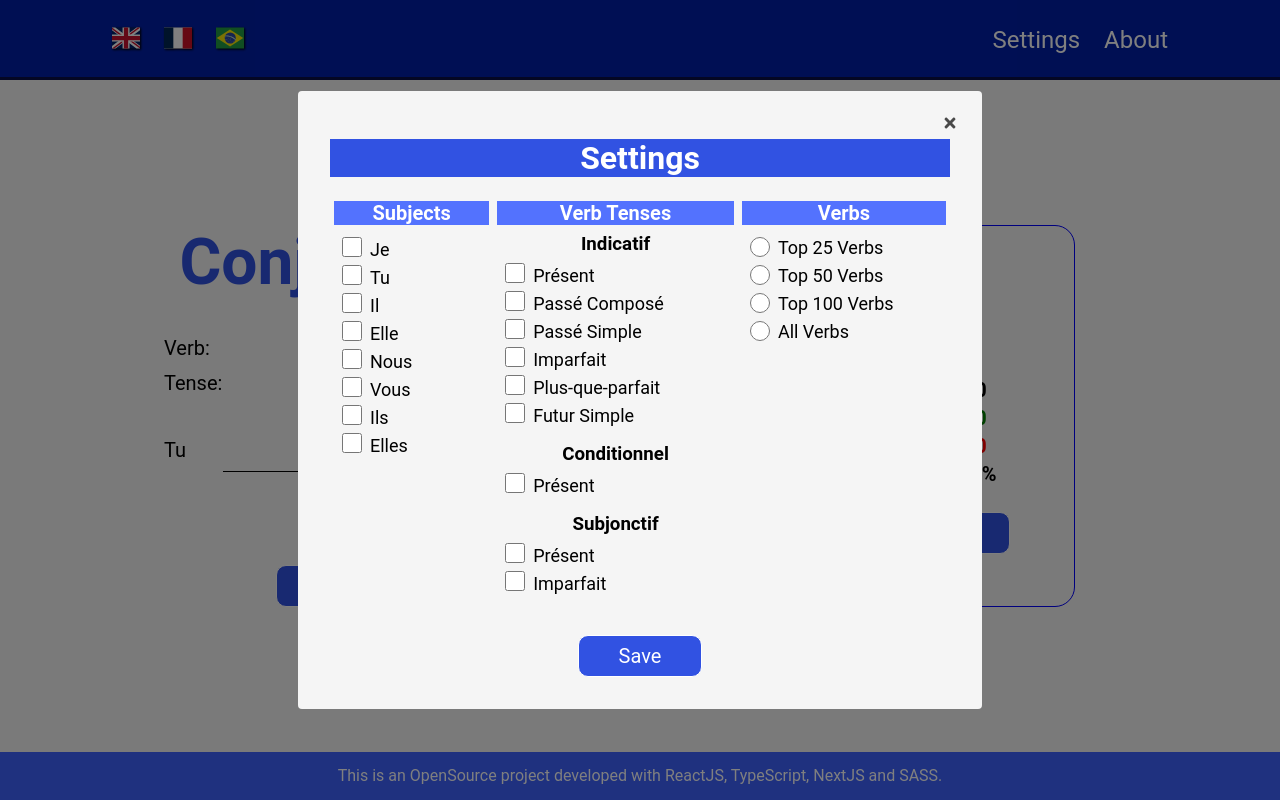
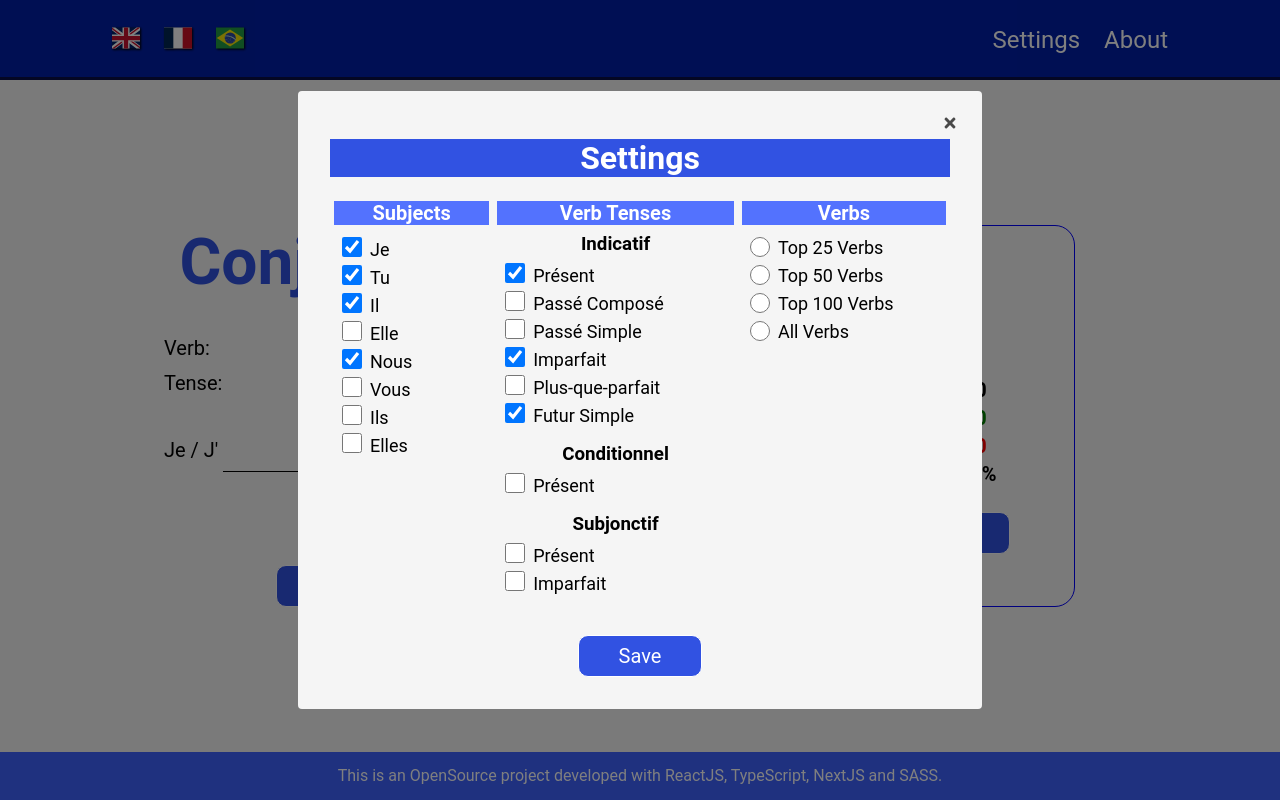
Before and after one commit to flaviobvds/conjuguons, a Next.js app: page / in a window 1280 px wide. Both pictures are taken after a click on the link "Settings". Built offline with nearby package versions, Linux system fonts and the light colour scheme.

Commit message:
checkboxes functional

```diff
--- a/src/components/OptionWithCheckBox/index.tsx
+++ /dev/null
@@ -1,18 +0,0 @@
-import styles from './optionWithCheckBox.module.scss'
-
-interface OptionWithCheckBoxProps {
-    option: string
-}
-
-export function OptionWithCheckBox({option}: OptionWithCheckBoxProps) {
-    return (
-        <div className={styles.options}>
-            <input
-                type="checkbox"
-                className={styles.checkBox}
-                onChange={e => console.log(e.target.checked)}
-            />
-            <span>{option}</span>
-        </div>
-    )
-}
--- a/src/components/SettingsModal/index.tsx
+++ b/src/components/SettingsModal/index.tsx
@@ -5,9 +5,10 @@ import { FaTimes as CloseButton } from 'react-icons/fa'
 import { translatedText } from '@/hooks/translatedText';
 import { useLanguage } from "@/hooks/language";
 import { Settings } from '@/pages';
-import { OptionWithCheckBox } from '../OptionWithCheckBox';
+import { SubjectOptionWithCheckBox } from '../SubjectOptionWithCheckBox';
 
 import styles from './settingsModal.module.scss'
+import { TenseOptionWithCheckBox } from '../TenseOptionWithCheckBox';
 
 interface SettingsModalProps {
     isOpen: boolean;
@@ -38,14 +39,54 @@ export function SettingsModal({ isOpen, onRequestClose, settings, setSettings }:
                         Subjects
                     </h2>
 
-                    <OptionWithCheckBox option='Je' />
-                    <OptionWithCheckBox option='Tu' />
-                    <OptionWithCheckBox option='Il' />
-                    <OptionWithCheckBox option='Elle' />
-                    <OptionWithCheckBox option='Nous' />
-                    <OptionWithCheckBox option='Vous' />
-                    <OptionWithCheckBox option='Ils' />
-                    <OptionWithCheckBox option='Elles' />
+                    <SubjectOptionWithCheckBox
+                        option='Je'
+                        arrItem={0}
+                        settings={settings}
+                        setSettings={setSettings}
+                    />
+                    <SubjectOptionWithCheckBox
+                        option='Tu'
+                        arrItem={1}
+                        settings={settings}
+                        setSettings={setSettings}
+                    />
+                    <SubjectOptionWithCheckBox
+                        option='Il'
+                        arrItem={2}
+                        settings={settings}
+                        setSettings={setSettings}
+                    />
+                    <SubjectOptionWithCheckBox
+                        option='Elle'
+                        settings={settings}
+                        arrItem={6}
+                        setSettings={setSettings}
+                    />
+                    <SubjectOptionWithCheckBox
+                        option='Nous'
+                        arrItem={3}
+                        settings={settings}
+                        setSettings={setSettings}
+                    />
+                    <SubjectOptionWithCheckBox
+                        option='Vous'
+                        arrItem={4}
+                        settings={settings}
+                        setSettings={setSettings}
+                    />
+                    <SubjectOptionWithCheckBox
+                        option='Ils'
+                        arrItem={5}
+                        settings={settings}
+                        setSettings={setSettings}
+                    />
+                    <SubjectOptionWithCheckBox
+                        option='Elles'
+                        arrItem={7}
+                        settings={settings}
+                        setSettings={setSettings}
+                    />
                 </div>
 
                 <div className={styles.selectionContainer}>
@@ -56,25 +97,70 @@ export function SettingsModal({ isOpen, onRequestClose, settings, setSettings }:
                     <h3 className={styles.tenseCategory}>
                         Indicatif
                     </h3>
-                    <OptionWithCheckBox option='Présent' />
-                    <OptionWithCheckBox option='Passé Composé' />
-                    <OptionWithCheckBox option='Passé Simple' />
-                    <OptionWithCheckBox option='Imparfait' />
-                    <OptionWithCheckBox option='Plus-que-parfait' />
-                    <OptionWithCheckBox option='Futur Simple' />
+                    <TenseOptionWithCheckBox
+                        option='Présent'
+                        arrItem={'PRESENT'}
+                        settings={settings}
+                        setSettings={setSettings}
+                    />
+                    <TenseOptionWithCheckBox
+                        option='Passé Composé'
+                        arrItem={'PASSE_COMPOSE'}
+                        settings={settings}
+                        setSettings={setSettings}
+                    />
+                    <TenseOptionWithCheckBox
+                        option='Passé Simple'
+                        arrItem={'PASSE_SIMPLE'}
+                        settings={settings}
+                        setSettings={setSettings}
+                    />
+                    <TenseOptionWithCheckBox
+                        option='Imparfait'
+                        arrItem={'IMPARFAIT'}
+                        settings={settings}
+                        setSettings={setSettings}
+                    />
+                    <TenseOptionWithCheckBox
+                        option='Plus-que-parfait'
+                        arrItem={'PLUS_QUE_PARFAIT'}
+                        settings={settings}
+                        setSettings={setSettings}
+                    />
+                    <TenseOptionWithCheckBox
+                        option='Futur Simple'
+                        arrItem={'FUTUR'}
+                        settings={settings}
+                        setSettings={setSettings}
+                    />
 
 
                     <h3 className={styles.tenseCategory}>
                         Conditionnel
                     </h3>
-                    <OptionWithCheckBox option='Présent' />
+                    <TenseOptionWithCheckBox
+                        option='Présent'
+                        arrItem={'CONDITIONNEL_PRESENT'}
+                        settings={settings}
+                        setSettings={setSettings}
+                    />
 
 
                     <h3 className={styles.tenseCategory}>
                         Subjonctif
                     </h3>
-                    <OptionWithCheckBox option='Présent' />
-                    <OptionWithCheckBox option='Imparfait' />
+                    <TenseOptionWithCheckBox
+                        option='Présent'
+                        arrItem={'SUBJONCTIF_PRESENT'}
+                        settings={settings}
+                        setSettings={setSettings}
+                    />
+                    <TenseOptionWithCheckBox
+                        option='Imparfait'
+                        arrItem={'SUBJONCTIF_IMPARFAIT'}
+                        settings={settings}
+                        setSettings={setSettings}
+                    />
                 </div>
 
                 <div className={styles.selectionContainer}>
--- /dev/null
+++ b/src/components/SubjectOptionWithCheckBox/index.tsx
@@ -0,0 +1,43 @@
+import { Settings } from '@/pages';
+
+import styles from './optionWithCheckBox.module.scss'
+
+interface OptionWithCheckBoxProps {
+    option: string;
+    arrItem: number;
+    settings: Settings;
+    setSettings: (settings: Settings) => void;
+}
+
+export function SubjectOptionWithCheckBox({option, arrItem, settings, setSettings}: OptionWithCheckBoxProps) {
+    const value = settings.subjects.includes(arrItem)
+
+    return (
+        <div className={styles.options}>
+            <input
+                type="checkbox"
+                className={styles.checkBox}
+                checked={value}
+                onChange={(e) => {
+                    if (e.target.checked === true) {
+
+                        // if a new item gets checked, add it to the array
+                        setSettings({
+                            ...settings,
+                            subjects: [arrItem, ...settings.subjects]
+                        })
+
+                    } else {
+
+                        // if an item that was checked gets unchecked, remove it from the array
+                        setSettings({
+                            ...settings,
+                            subjects: settings.subjects.filter((subject) => {return subject !== arrItem})
+                        })
+                    }
+                }}
+            />
+            <span>{option}</span>
+        </div>
+    )
+}
--- /dev/null
+++ b/src/components/TenseOptionWithCheckBox/index.tsx
@@ -0,0 +1,43 @@
+import { Settings } from '@/pages';
+
+import styles from './optionWithCheckBox.module.scss'
+
+interface OptionWithCheckBoxProps {
+    option: string;
+    arrItem: string;
+    settings: Settings;
+    setSettings: (settings: Settings) => void;
+}
+
+export function TenseOptionWithCheckBox({option, arrItem, settings, setSettings}: OptionWithCheckBoxProps) {
+    const value = settings.verbTenses.includes(arrItem)
+
+    return (
+        <div className={styles.options}>
+            <input
+                type="checkbox"
+                className={styles.checkBox}
+                checked={value}
+                onChange={(e) => {
+                    if (e.target.checked === true) {
+
+                        // if a new item gets checked, add it to the array
+                        setSettings({
+                            ...settings,
+                            verbTenses: [arrItem, ...settings.verbTenses]
+                        })
+
+                    } else {
+
+                        // if an item that was checked gets unchecked, remove it from the array
+                        setSettings({
+                            ...settings,
+                            verbTenses: settings.verbTenses.filter((verbTense) => {return verbTense !== arrItem})
+                        })
+                    }
+                }}
+            />
+            <span>{option}</span>
+        </div>
+    )
+}
--- /dev/null
+++ b/src/components/TenseOptionWithCheckBox/optionWithCheckBox.module.scss
@@ -0,0 +1,15 @@
+.options {
+    display: flex;
+    align-items: center;
+
+    span {
+        padding-top: 0.25rem;
+        font-size: 1.125rem;
+    }
+}
+
+.checkBox {
+    height: 1.25rem;
+    width: 1.25rem;
+    margin: 0.25rem 0.5rem;
+}
--- a/src/pages/index.tsx
+++ b/src/pages/index.tsx
@@ -1,6 +1,6 @@
 import { QuestionContainer } from '@/components/QuestionContainer';
 import Head from 'next/head'
-import { useState } from "react";
+import { useEffect, useState } from "react";
 
 import { SettingsModal } from '@/components/SettingsModal';
 import { AboutModal } from '@/components/AboutModal';
@@ -20,10 +20,14 @@ export interface Settings {
 export default function Home() {
 
     const [settings, setSettings] = useState<Settings>({
-        subjects: [0,1,2,3,4,5,6,7],
+        subjects: [0,1,2,3],
         verbs: "top25verbs" as const,
         verbTenses: ['PRESENT', 'FUTUR', 'IMPARFAIT']
     })
+
+    useEffect(() => {
+        console.log(settings)
+    }, [settings])
 
     const [isSettingsModalOpen, setIsSettingsModalOpen] = useState(false);
     const [isAboutModalOpen, setIsAboutModalOpen] = useState(false);
```
Also changed, not shown: src/components/SubjectOptionWithCheckBox/optionWithCheckBox.module.scss (renamed from src/components/OptionWithCheckBox/optionWithCheckBox.module.scss).
